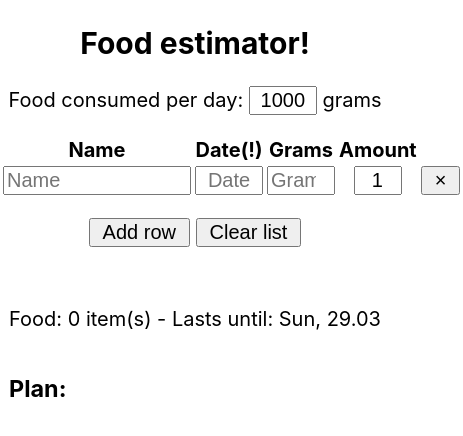
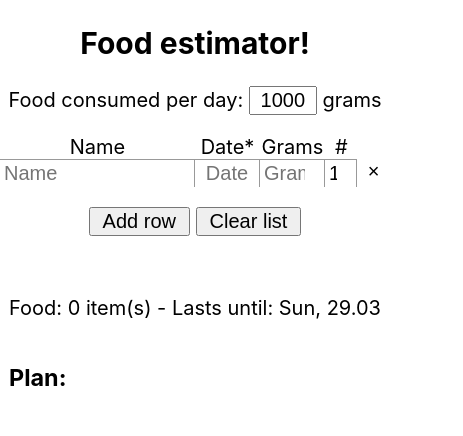
Before and after one commit to rahelest/food-estimate, a React (Create React App) app: page / in a window 390 px wide. Shown: the top 436 px of the page, 463 px wide, since content can reach past the window. Built offline with nearby package versions, Linux system fonts and the light colour scheme.

Commit message:
Remove whitespace, making the table prettier in mobile.

```diff
--- a/src/App.css
+++ b/src/App.css
@@ -24,6 +24,25 @@ button {
   text-align: center;
 }
 
+.food-input {
+    max-width: 600px;
+    margin: 0 auto;
+    overflow: hidden;
+
+    padding-left: 15px;
+    padding-right: 15px;
+}
+
+.food-input input {
+    border-left: 0;
+    border-bottom: 0;
+    border-top: 1px solid #999;
+    border-right: 1px solid #999;
+    margin: 0;
+    padding: 2px 4px;
+    width: calc(100% - 9px);
+}
+
 input[type=number] {
     -moz-appearance:textfield;
 }
@@ -33,3 +52,79 @@ input[type=number] {
     margin: 2em auto 0;
     display: inline-block;
 }
+
+.x {
+    line-height: 24px;
+    padding: 0;
+    width: 100%;
+    border: 0;
+    background-color: transparent;
+}
+
+@media (min-width: 768px) {
+  .container {
+    width: 750px;
+  }
+}
+@media (min-width: 992px) {
+  .container {
+    width: 970px;
+  }
+}
+@media (min-width: 1200px) {
+  .container {
+    width: 1170px;
+  }
+}
+
+.row {
+  margin-left: -15px;
+  margin-right: -15px;
+}
+
+.col-md-1, .col-md-2, .col-lg-2, .col-md-3, .col-lg-3, .col-md-4, .col-lg-4, .col-md-5, .col-lg-5, .col-md-6, .col-lg-6, .col-md-7, .col-lg-7, .col-md-8, .col-lg-8, .col-md-9, .col-lg-9,   .col-md-10,   .col-md-11,   .col-md-12 {
+  position: relative;
+  min-height: 1px;
+  #padding-left: 15px;
+  #padding-right: 15px;
+}
+
+  .col-md-1, .col-md-2, .col-md-3, .col-md-4, .col-md-5, .col-md-6, .col-md-7, .col-md-8, .col-md-9, .col-md-10, .col-md-11, .col-md-12 {
+    float: left;
+  }
+  .col-md-12 {
+    width: 100%;
+  }
+  .col-md-11 {
+    width: 91.66666667%;
+  }
+  .col-md-10 {
+    width: 83.33333333%;
+  }
+  .col-md-9 {
+    width: 75%;
+  }
+  .col-md-8 {
+    width: 66.66666667%;
+  }
+  .col-md-7 {
+    width: 58.33333333%;
+  }
+  .col-md-6 {
+    width: 50%;
+  }
+  .col-md-5 {
+    width: 41.66666667%;
+  }
+  .col-md-4 {
+    width: 33.33333333%;
+  }
+  .col-md-3 {
+    width: 25%;
+  }
+  .col-md-2 {
+    width: 16.66666667%;
+  }
+  .col-md-1 {
+    width: 8.33333333%;
+  }
--- a/src/List.js
+++ b/src/List.js
@@ -44,18 +44,21 @@ function List({ list, setList, emptyRow }) {
 
     return (
         <p>
-            <table style={{ margin: "0 auto" }}>
-                <tr>
-                    <th>Name</th>
-                    <th>Date<span title="Enter DDMM and see how the dot appears automatically!">(!)</span></th>
-                    <th>Grams</th>
-                    <th>Amount</th>
-                </tr>
+            <div className="food-input">
+                <div className="row">
+                    <div class="col-md-6">Name</div>
+                    <div class="col-md-2">
+                        Date
+                        <span title="Enter DDMM and see how dive dot appears automatically!">*</span>
+                    </div>
+                    <div class="col-md-2">Grams</div>
+                    <div class="col-md-1">#</div>
+                    <div class="col-md-1"></div>
+                </div>
                 {list.map((el, index) => (
-                    <tr className="row" key={index}>
-                        <td>
+                    <div className="row" key={index}>
+                        <div class="col-md-6">
                             <input
-                                style={{ width: "9em" }}
                                 type="text"
                                 value={el.name}
                                 placeholder="Name"
@@ -63,20 +66,20 @@ function List({ list, setList, emptyRow }) {
                                     onChangeData("name", e.target.value, index)
                                 }
                             />
-                        </td>
-                        <td>
+                        </div>
+                        <div class="col-md-2">
                             <input
-                                style={{ width: "3em", textAlign: "center" }}
+                                style={{ textAlign: "center" }}
                                 value={el.date}
                                 placeholder="Date"
                                 onChange={(e) =>
                                     onChangeDate(e.target.value, index)
                                 }
                             />
-                        </td>
-                        <td>
+                        </div>
+                        <div class="col-md-2">
                             <input
-                                style={{ width: "3em", textAlign: "right" }}
+                                style={{ textAlign: "right" }}
                                 type="number"
                                 min="0"
                                 value={el.grams}
@@ -85,10 +88,10 @@ function List({ list, setList, emptyRow }) {
                                     onChangeData("grams", e.target.value, index)
                                 }
                             />
-                        </td>
-                        <td>
+                        </div>
+                        <div class="col-md-1">
                             <input
-                                style={{ width: "2em", textAlign: "right" }}
+                                style={{ textAlign: "right" }}
                                 type="number"
                                 min="1"
                                 value={el.amount}
@@ -101,13 +104,13 @@ function List({ list, setList, emptyRow }) {
                                     )
                                 }
                             />
-                        </td>
-                        <td>
-                            <button onClick={() => removeRow(index)}>×</button>
-                        </td>
-                    </tr>
+                        </div>
+                        <div class="col-md-1">
+                            <button class="x" onClick={() => removeRow(index)}>×</button>
+                        </div>
+                    </div>
                 ))}
-            </table>
+            </div>
 
             <p>
                 <button onClick={addRow}>Add row</button>{" "}
```
